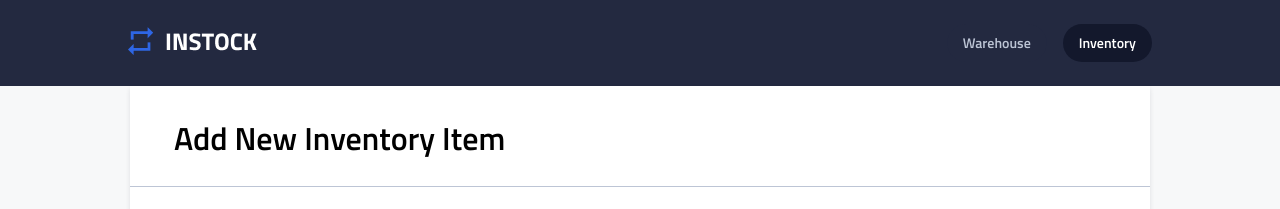
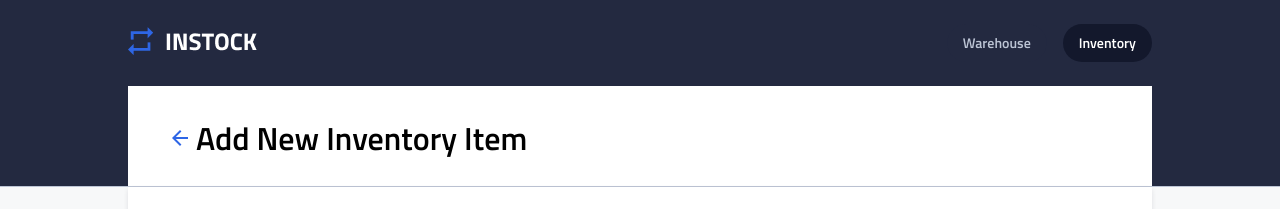
Before and after one commit to ChenElla/well_group_5_inStock, a React (Vite) app: page /inventories/add in a window 1280 px wide. Shown: the top 209 px of the page. Built offline with nearby package versions, Linux system fonts and the light colour scheme; no server answers.

Commit message:
Adjusted styling

```diff
--- a/src/components/NewInvBody/InvItemBody.jsx
+++ b/src/components/NewInvBody/InvItemBody.jsx
@@ -1,7 +1,7 @@
 import React, { useState } from "react";
 import axios from "axios";
 import { useNavigate } from "react-router-dom";
-import PageHeader from "../PageHeader/PageHeader";
+import PageHeader2 from "../PageHeader2/PageHeader2";
 import ItemDetails from "../ItemDetails/ItemDetails";
 import ItemAvailability from "../ItemAvailability/ItemAvailability";
 import "./InvItemBody.scss";
@@ -48,8 +48,10 @@ function NewInvBody() {
 			.catch((error) => console.log(error));
 	}
 	return (
+    <>
+    <PageHeader2 pageHeader={"Add New Inventory Item"} backButton={true}/>
 		<div className="invItemBody">
-			<PageHeader pageHeader={"Add New Inventory Item"} />
+
 			<form id="invItemBody__form" onSubmit={handleSubmit}>
 				<div className="invItemBody__column">
 					<div className="invItemBody__width">
@@ -78,6 +80,7 @@ function NewInvBody() {
 				<AddInvItemBtn />
 			</form>
 		</div>
+    </>
 	);
 }
 
--- a/src/components/NewInvBody/InvItemBody.scss
+++ b/src/components/NewInvBody/InvItemBody.scss
@@ -3,9 +3,13 @@
 .invItemBody {
 	box-shadow: 0px 2px 5px 0px #13182c1a;
 	border-radius: 3px;
-
+  margin:0 16px;
+  @include tablet{
+    margin:0 24px;
+  }
 	@include desktop {
-		@include desktopWidths;
+		margin:auto;
+    width:80%;
 	}
 
 	&__column {
--- /dev/null
+++ b/src/components/PageHeader2/PageHeader2.jsx
@@ -0,0 +1,44 @@
+import React from "react";
+import { useNavigate } from "react-router-dom";
+import backArrow from "../../assets/icons/arrow_back-24px.svg";
+import "./PageHeader2.scss";
+
+//may want to rename this component to something more specific as may nbeed to make another 2 for the different styles. THOUGH those are more elaborate so they could be modified names i.e. PageHeaderSearch or PageHeaderEdit (which are 2 other styles)
+
+function PageHeader2({
+	pageHeader,
+	children,
+	backButton,
+	border = true,
+}) {
+	// function to allow user to go back to last page they were on - untested as routes not set up yet, though works if change url via warehouse/inventory buttons
+	const navigate = useNavigate();
+	const goBack = () => {
+		navigate(-1);
+	};
+
+	return (
+		<div className={border ? "pageHeader2 pageHeader2--border" : "pageHeader2"}>
+			<div className="pageHeader2__outer">
+				<div className="pageHeader2__inner-container">
+					<div className="pageHeader2__inner-static">
+						{backButton && (
+							<img
+								className="pageHeader2__return"
+								src={backArrow}
+								alt="Back Arrow"
+								onClick={goBack}
+							/>
+						)}
+
+						<h1 className="pageHeader2__title-text">{pageHeader}</h1>
+					</div>
+					<div className="pageHeader2__children">{children}</div>
+				</div>
+			</div>
+			<hr className = "pageHeader2__divider"></hr>
+		</div>
+	);
+}
+
+export default PageHeader2;
--- /dev/null
+++ b/src/components/PageHeader2/PageHeader2.scss
@@ -0,0 +1,83 @@
+@import "../../styling/global.scss";
+
+.pageHeader2 {
+    background-color: $Graphite;
+    padding:0 16px;
+    @include tablet{
+        padding:0 24px;
+    }
+    @include desktop{
+        padding:0;
+        align-items: center;
+    }
+	&__divider {
+		border: 0.7px solid $Cloud;
+		padding: 0;
+		margin: 0;
+		@include tablet {
+			display: none;
+		}
+	}
+	&__return {
+		cursor: pointer;
+	}
+	&__outer {
+        background-color: $White;
+		padding: 32px 28px 24px;
+		@include tablet {
+			padding: 38px 32px 22px 32px;
+			@include desktop {
+                width:80%;
+				padding: 32px 40px 28px 40px;
+                margin:auto;
+			}
+		}
+	}
+	&__inner-container {
+		@include tablet {
+			@include flexDisp(row, space-between);
+		}
+	}
+	&__inner-static {
+		width: 100%;
+		@include flexDisp(row, flex-start);
+		@include tablet {
+			width: 100%;
+		}
+	}
+
+	&__return {
+		cursor: pointer;
+	}
+
+	&__title-text {
+		@include page_header;
+		padding-left: 4px;
+
+	}
+	&--border {
+		border-bottom: 1px solid $Cloud;
+	}
+	&__children {
+		& > * {
+			margin-top: 1rem;
+		}
+		@include tablet {
+			@include flexDisp(row, flex-end);
+			display: flex;
+			width: 70%;
+			justify-content: right;
+			gap: 1rem;
+			align-items: start;
+			& > :nth-child(1) {
+				width: 100%;
+			}
+			& > :nth-child(2) {
+				width: max-content;
+			}
+			& > * {
+				margin-top: 0;
+			}
+		}
+	}
+}
```
